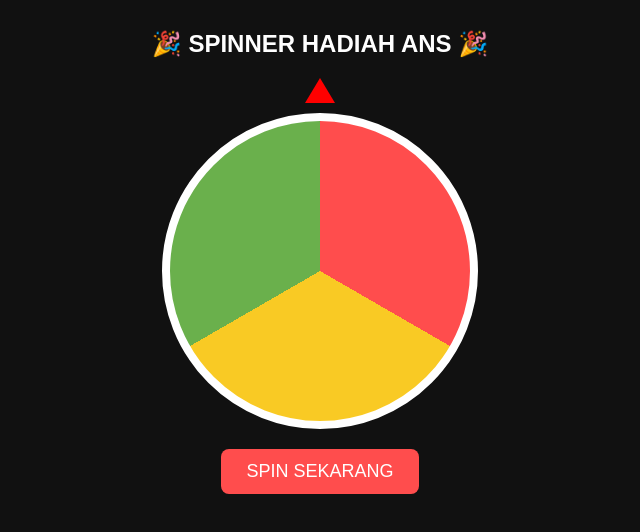
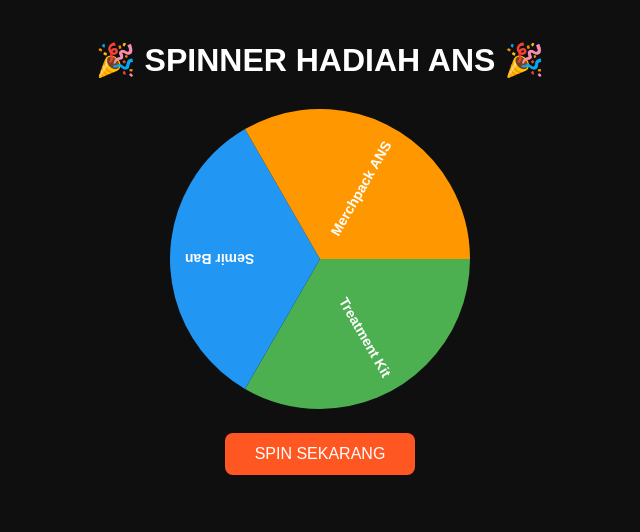
Before and after one commit to rizkinw18/spinner---ans, a plain HTML site: page index.html in a window 1280 px wide. Shown: the whole page, without its empty margins (320-960 px from the left). Drawn offline with Linux system fonts and the light colour scheme.

Commit message:
Update index.html

```diff
--- a/index.html
+++ b/index.html
@@ -1,106 +1,118 @@
 <!DOCTYPE html>
 <html lang="id">
 <head>
-<meta charset="UTF-8">
-<title>Spinner Wheel ANS</title>
-<meta name="viewport" content="width=device-width, initial-scale=1.0">
+  <meta charset="UTF-8" />
+  <title>Spinner Hadiah ANS</title>
+  <meta name="viewport" content="width=device-width, initial-scale=1.0"/>
   <style>
     body {
+      background: #0f0f0f;
+      color: white;
       font-family: Arial, sans-serif;
       text-align: center;
-  background: #111;
-  color: #fff;
+      margin: 0;
+      padding: 20px;
     }
-
-.container {
-  margin-top: 30px;
+    h1 {
+      margin-bottom: 10px;
     }
-
-#wheel {
-  width: 300px;
-  height: 300px;
-  border-radius: 50%;
-  margin: auto;
-  border: 8px solid #fff;
-  transition: transform 4s ease-out;
-  background: conic-gradient(
-    #ff4d4d 0deg 120deg,
-    #f9ca24 120deg 240deg,
-    #6ab04c 240deg 360deg
-  );
+    canvas {
+      margin-top: 20px;
     }
-
-.pointer {
-  width: 0;
-  height: 0;
-  border-left: 15px solid transparent;
-  border-right: 15px solid transparent;
-  border-bottom: 25px solid red;
-  margin: 10px auto;
-}
-
     button {
       margin-top: 20px;
-  padding: 12px 25px;
-  font-size: 18px;
+      padding: 12px 30px;
+      font-size: 16px;
+      background: #ff5722;
+      color: white;
       border: none;
       border-radius: 8px;
-  background: #ff4d4d;
-  color: #fff;
       cursor: pointer;
     }
-
-button:hover {
-  background: #e84118;
-}
-
     #result {
       margin-top: 20px;
-  font-size: 20px;
-  font-weight: bold;
+      font-size: 18px;
     }
   </style>
 </head>
+<body>
 
-<body>
-<div class="container">
-  <h2>🎉 SPINNER HADIAH ANS 🎉</h2>
+<h1>🎉 SPINNER HADIAH ANS 🎉</h1>
 
-  <div class="pointer"></div>
-  <div id="wheel"></div>
+<canvas id="wheel" width="300" height="300"></canvas>
 
+<br/>
 <button onclick="spin()">SPIN SEKARANG</button>
 
 <div id="result"></div>
-</div>
 
 <script>
-let angle = 0;
-const hadiah = [
-  "🎁 Treatment Kit",
-  "🛞 Semir Ban",
-  "🎒 Merchpack ANS"
+const segments = [
+  { text: "Treatment Kit", color: "#4CAF50" },
+  { text: "Semir Ban", color: "#2196F3" },
+  { text: "Merchpack ANS", color: "#FF9800" }
 ];
 
+const canvas = document.getElementById("wheel");
+const ctx = canvas.getContext("2d");
+const center = canvas.width / 2;
+const radius = canvas.width / 2;
+const slice = (2 * Math.PI) / segments.length;
+let rotation = 0;
+
+function drawWheel() {
+  ctx.clearRect(0, 0, canvas.width, canvas.height);
+
+  segments.forEach((seg, i) => {
+    const start = rotation + i * slice;
+    const end = start + slice;
+
+    ctx.beginPath();
+    ctx.moveTo(center, center);
+    ctx.arc(center, center, radius, start, end);
+    ctx.fillStyle = seg.color;
+    ctx.fill();
+
+    ctx.save();
+    ctx.translate(center, center);
+    ctx.rotate(start + slice / 2);
+    ctx.textAlign = "right";
+    ctx.fillStyle = "#fff";
+    ctx.font = "bold 14px Arial";
+    ctx.fillText(seg.text, radius - 15, 5);
+    ctx.restore();
+  });
+}
+
 function spin() {
-  const spinAngle = Math.floor(Math.random() * 360) + 1080;
-  angle += spinAngle;
+  const randomSpin = Math.random() * 360 + 720;
+  let start = rotation * 180 / Math.PI;
+  let end = start + randomSpin;
+  let duration = 3000;
+  let startTime = null;
 
-  document.getElementById("wheel").style.transform =
-    `rotate(${angle}deg)`;
+  function animate(time) {
+    if (!startTime) startTime = time;
+    let progress = time - startTime;
+    let angle = start + (end - start) * (progress / duration);
 
-  setTimeout(() => {
-    const actualAngle = angle % 360;
-    let index;
+    rotation = angle * Math.PI / 180;
+    drawWheel();
 
-    if (actualAngle < 120) index = 0;
-    else if (actualAngle < 240) index = 1;
-    else index = 2;
+    if (progress < duration) {
+      requestAnimationFrame(animate);
+    } else {
+      const index = Math.floor(
+        (segments.length - ((rotation % (2 * Math.PI)) / slice)) % segments.length
+      );
+      document.getElementById("result").innerHTML =
+        "🎁 Kamu mendapatkan: <b>" + segments[index].text + "</b>";
+    }
+  }
+  requestAnimationFrame(animate);
+}
 
-    document.getElementById("result").innerText =
-      "Kamu mendapatkan: " + hadiah[index];
-  }, 4000);
-}
+drawWheel();
 </script>
 
 </body>
```
Lines whose indentation alone changed are shown as unchanged.
